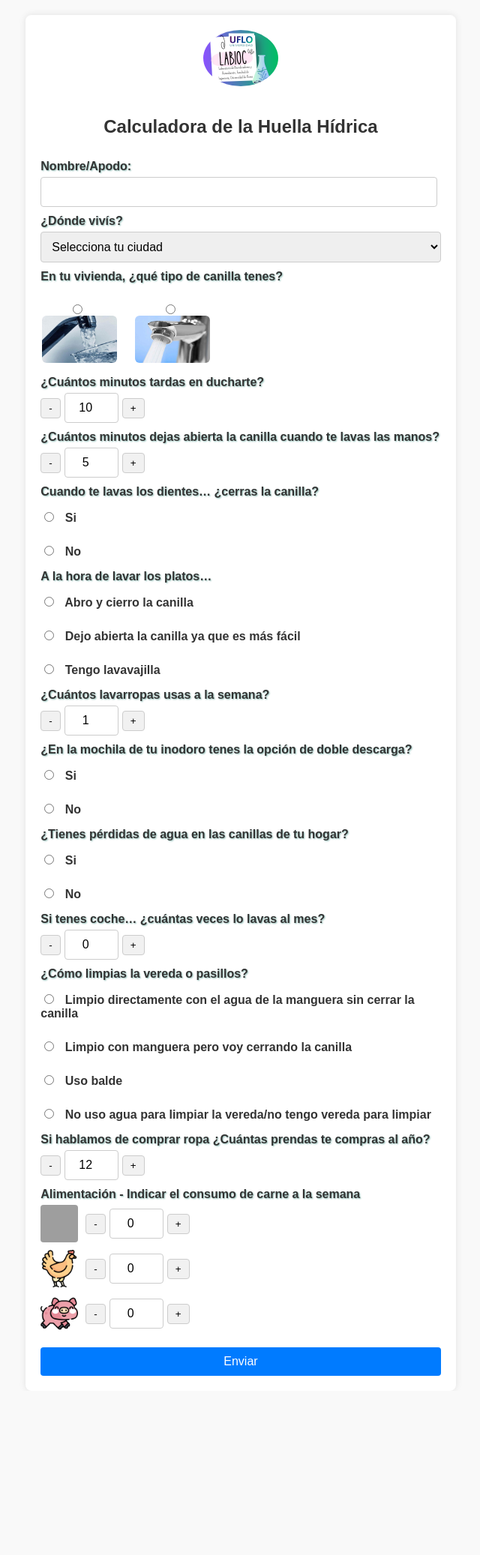
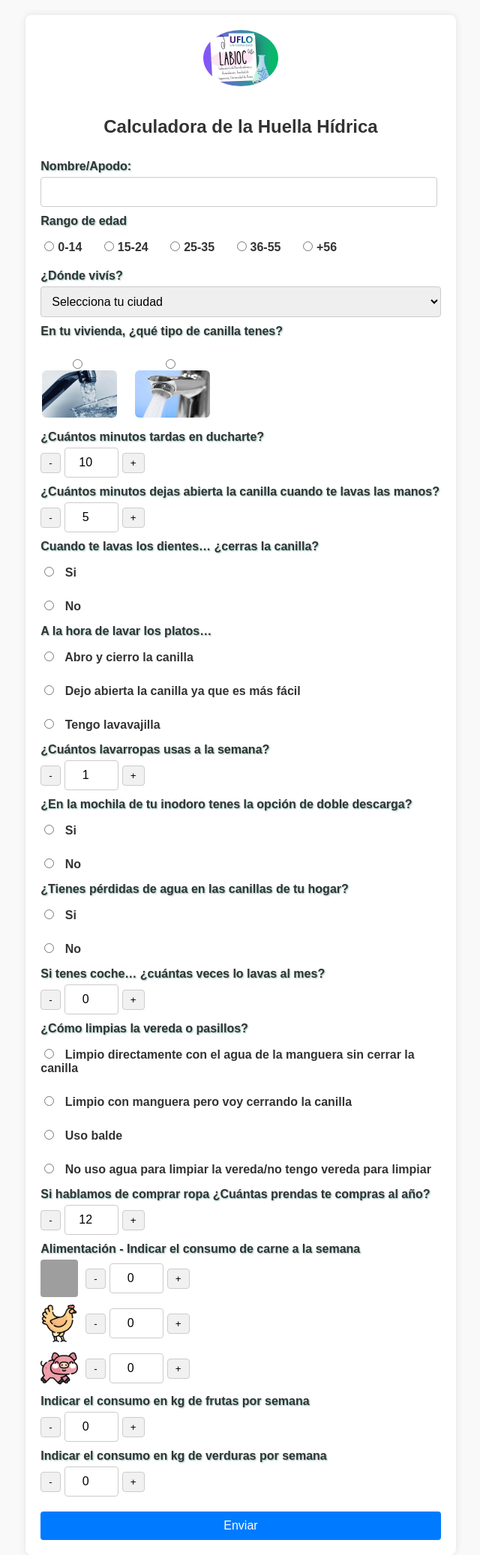
Before and after one commit to gvielza/labioc_encuesta_flask, a Flask app: page / in a window 1280 px wide. Shown: the whole page at 75% size, without its empty margins (319-959 px from the left). Before the commit the page ends 1835 px from the top, so only its background shows below. Run offline with Flask 3, Linux system fonts and the light colour scheme; grey boxes are pictures that could not be loaded.

Commit message:
back completo

```diff
--- a/app.py
+++ b/app.py
@@ -11,9 +11,72 @@ def index():
     return render_template('index.html')
 
 
+def litros_agua_por_anno(canilla, ducha, manos, dientes, platos, lavarropas, descarga, perdidas, coche,vereda, ropa, vaca,
+                         pollo, cerdo,frutas,verduras):
+    cantidad=0
+    if(canilla=="foto1"):
+        cantidad=int(ducha)*5475+int(manos)*16425 #27375
+    else:
+        cantidad=int(ducha)*2737+int(manos)*8212
+    if(dientes=="si" and canilla=="foto1"):
+        cantidad=cantidad+10950
+    if(dientes=="no" and canilla=="foto1"):
+        cantidad=cantidad+32850
+    if(dientes=="si" and canilla=="foto2"):
+        cantidad=cantidad+5475
+    if(dientes=="no" and canilla=="foto2"):
+        cantidad=cantidad+16425
+    if(platos=="1" and canilla=="foto1"):
+        cantidad=cantidad+54750
+    if(platos=="1" and canilla=="foto2"):
+        cantidad=cantidad+27375
+    if(platos=="2" and canilla=="foto1"):
+        cantidad=cantidad+164250
+    if(platos=="2" and canilla=="foto2"):
+        cantidad=cantidad+82125
+    if(platos=="3"):
+        cantidad=cantidad+5475
+    cantidad=cantidad+int(lavarropas)*2346
+    if(descarga=="si"):
+        cantidad=cantidad+4380
+    else:
+        cantidad=cantidad+7665
+    if(perdidas=="si"):
+        cantidad=cantidad+1577
+    cantidad=cantidad+int(coche)*1200
+    if(vereda=="1"):
+        cantidad=cantidad+11700
+    if(vereda=="2"):
+        cantidad=cantidad+3900
+    if(vereda=="3"):
+        cantidad=cantidad+100
+    cantidad=cantidad+int(ropa)*2700
+    cantidad=cantidad+int(vaca)*806000
+    cantidad=cantidad+int(pollo)*182000
+    cantidad=cantidad+int(cerdo)*249600+int(frutas)*31200+int(verduras)*15600
+
+
+    return cantidad
+
+
+def mensaje_por_consumo(litros):
+    consumo_mundial=1240000
+    litros_x_acuario=500
+    acuarios=int(litros)/litros_x_acuario
+
+    if(consumo_mundial-litros<50000 and consumo_mundial-litros>0):
+        return "Buen trabajo!Tu consumo de agua es similar al promedio mundial. Pequeños cambios pueden hacer una gran diferencia."
+    if(consumo_mundial<litros):
+        return f"¡Wow! Con tu consumo podrías llenar  {acuarios} acuarios!"
+    if(consumo_mundial>litros):
+        return  "Impresionante!Tu consumo es menor que el promedio mundial. Sigue así para ayudar a conservar nuestros recursos."
+
+
+
 @app.route('/resultados', methods=['POST'])
 def resultados():
     nombre = request.form['nombre']
+    edad= request.form['edad']
     ciudad = request.form['ciudad']
     canilla = request.form['canilla']
     ducha = request.form['ducha']
@@ -29,20 +92,25 @@ def resultados():
     pollo= request.form['pollo']
     cerdo= request.form['cerdo']
     vereda= request.form['vereda']
-
-
-
-
+    frutas= request.form['frutas']
+    verduras= request.form['verduras']
+    litros = litros_agua_por_anno(canilla, ducha, manos, dientes, platos, lavarropas, descarga, perdidas, coche, vereda,
+                                  ropa, vaca, pollo, cerdo, frutas, verduras)
     conexion = Conexion("base_datos/usuarios.db")
     conexion.crear_tabla_usuarios()
-    conexion.agregar_usuario(nombre, ciudad)
-    usuarios=conexion.mostrar_usuarios()
+    conexion.agregar_usuario(edad, ciudad, canilla, ducha, manos, dientes, platos, lavarropas, descarga, perdidas, coche, ropa, vaca, pollo, cerdo, vereda, frutas, verduras,litros)
+    #usuarios=conexion.mostrar_usuarios()
 
+    litros_f=f"{litros:,}".replace(",", ".")
+    mensaje=mensaje_por_consumo(litros)
+    if(litros>1240000):
+        imagen="triste.avif"
+    else:
+        imagen="feliz.jpg"
+
+    print(litros_f)
     conexion.cerrar_conexion()
-    return render_template('resultados.html', nombre=nombre,ciudad=ciudad,canilla=canilla,
-                           ducha=ducha,vereda=vereda
-                           ,manos=manos,dientes=dientes,platos=platos,lavarropas=lavarropas,descarga=descarga,
-                           perdidas=perdidas,coche=coche,ropa=ropa,vaca=vaca,pollo=pollo,cerdo=cerdo,usuarios=usuarios)
+    return render_template('resultados.html', nombre=nombre, litros_f=litros_f, mensaje=mensaje,imagen=imagen)
 
 
 
--- a/base_datos/conexion.py
+++ b/base_datos/conexion.py
@@ -9,11 +9,11 @@ class Conexion:
 
     def crear_tabla_usuarios(self):
         self.cursor.execute(
-            "CREATE TABLE IF NOT EXISTS usuarios( nombre TEXT,ciudad TEXT)")
+            "CREATE TABLE IF NOT EXISTS usuarios( edad TEXT,ciudad TEXT, canilla TEXT,ducha TEXT,manos TEXT,dientes TEXT,platos TEXT,lavarropas TEXT,descarga TEXT,perdidas TEXT,coche TEXT,ropa TEXT,vaca TEXT,pollo TEXT,cerdo TEXT,vereda TEXT,frutas TEXT,verduras TEXT,litros TEXT)")
         self.conexion.commit()
 
-    def agregar_usuario(self, nombre, ciudad):
-        self.cursor.execute("INSERT INTO usuarios VALUES(?,?)", (nombre,ciudad))
+    def agregar_usuario(self, edad,ciudad,canilla,ducha,manos,dientes,platos,lavarropas,descarga,perdidas,coche,ropa,vaca,pollo,cerdo,vereda,frutas,verduras,litros):
+        self.cursor.execute("INSERT INTO usuarios VALUES(?,?,?,?,?,?,?,?,?,?,?,?,?,?,?,?,?,?,?)", (edad,ciudad,canilla,ducha,manos,dientes,platos,lavarropas,descarga,perdidas,coche,ropa,vaca,pollo,cerdo,vereda,frutas,verduras,litros))
 
         self.conexion.commit()
     def mostrar_usuarios(self):
--- a/static/css/styles.css
+++ b/static/css/styles.css
@@ -146,3 +146,22 @@ width: 95%;
 .label{
 text-shadow: 1px 1px 2px #8ebdb6;
 }
+.radio-edad label {
+    margin-right: 20px;
+    margin-bottom: 10px;
+    display: inline-block;
+}
+
+.radio-edad input[type="radio"] {
+    margin-right: 5px;
+}
+.image-container img {
+    display: block;
+    margin: 0 auto;
+    max-width: 100px;  /* Ajusta el tamaño según sea necesario */
+}
+
+#resultado-imagen {
+    max-width: 350px;  /* Ajusta el tamaño según sea necesario */
+    margin-top: 20px;
+}
--- a/templates/index.html
+++ b/templates/index.html
@@ -16,6 +16,15 @@
 
             <label for="nombre" class="label">Nombre/Apodo:</label>
             <input type="text" id="nombre" name="nombre" required>
+
+            <label class="label">Rango de edad</label>
+            <div class="radio-edad" >
+                <label><input type="radio" name="edad" value="014" required>0-14</label>
+                <label><input type="radio" name="edad" value="1524">15-24     </label>
+                <label><input type="radio" name="edad" value="2535">25-35     </label>
+                <label><input type="radio" name="edad" value="3655">36-55    </label>
+                <label><input type="radio" name="edad" value="56">+56  </label>
+            </div>
 
             <label for="ciudad" class="label">¿Dónde vivís?</label>
             <select id="ciudad" name="ciudad" required>
@@ -150,6 +159,18 @@
                     </div>
                 </div>
             </div>
+            <label for="frutas" class="label">Indicar el consumo en kg de frutas por semana</label>
+            <div class="number-input">
+                <button type="button" onclick="modifyValue('frutas', -1)">-</button>
+                <input type="number" id="frutas" name="frutas" value="0" min="0" required>
+                <button type="button" onclick="modifyValue('frutas', 1)">+</button>
+            </div>
+            <label for="verduras" class="label">Indicar el consumo en kg de verduras por semana</label>
+            <div class="number-input">
+                <button type="button" onclick="modifyValue('verduras', -1)">-</button>
+                <input type="number" id="verduras" name="verduras" value="0" min="0" required>
+                <button type="button" onclick="modifyValue('verduras', 1)">+</button>
+            </div>
 
             <button type="submit">Enviar</button>
         </form>
```
Also changed, not shown: templates/resultados.html (+12 -35 lines), base_datos/usuarios.db (deleted), static/img/feliz.jpg (added), static/img/triste.avif (added).
